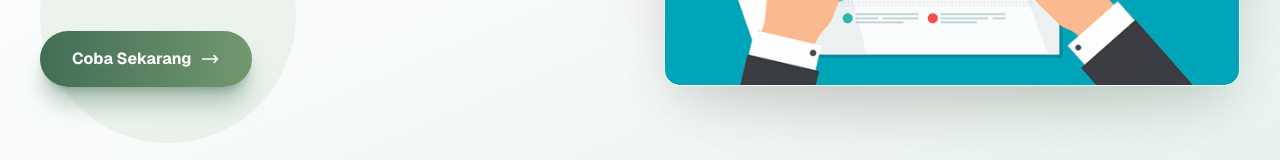
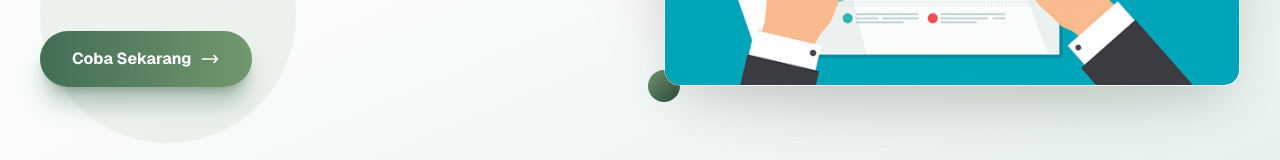
Before and after one commit to loishaard21/project_keuangan_yesoryes, a Next.js app in the folder frontend/: page / in a window 1280 px wide. Shown: the part 443-603 px from the top of the page. Built offline with nearby package versions, Linux system fonts and the light colour scheme.

Commit message:
kevin: menambah hiasan dibelakang

```diff
--- a/frontend/app/homepage/page.tsx
+++ b/frontend/app/homepage/page.tsx
@@ -107,6 +107,7 @@ export default function HomePage() {
         <div className="flex justify-center relative animate-float-slow">
           {/* Floating decorative elements */}
           <div className="absolute -top-6 -right-6 w-12 h-12 bg-gradient-to-br from-[#73986F] to-[#426E55] rounded-full animate-float-subtle animation-delay-500"></div>
+          <div className="absolute -bottom-4 -left-4 w-8 h-8 bg-gradient-to-br from-[#73986F] to-[#2D4839] rounded-full animate-float-subtle animation-delay-1000"></div>
           {/* Dekorasi blur di belakang gambar */}
           <div
             className="absolute -inset-4 bg-gradient-to-r from-[#CB748E] to-[#73986F] opacity-20 blur-2xl rounded-full">
```
Also changed, not shown: 1 other file (tests, documents, lock files or other folders).
